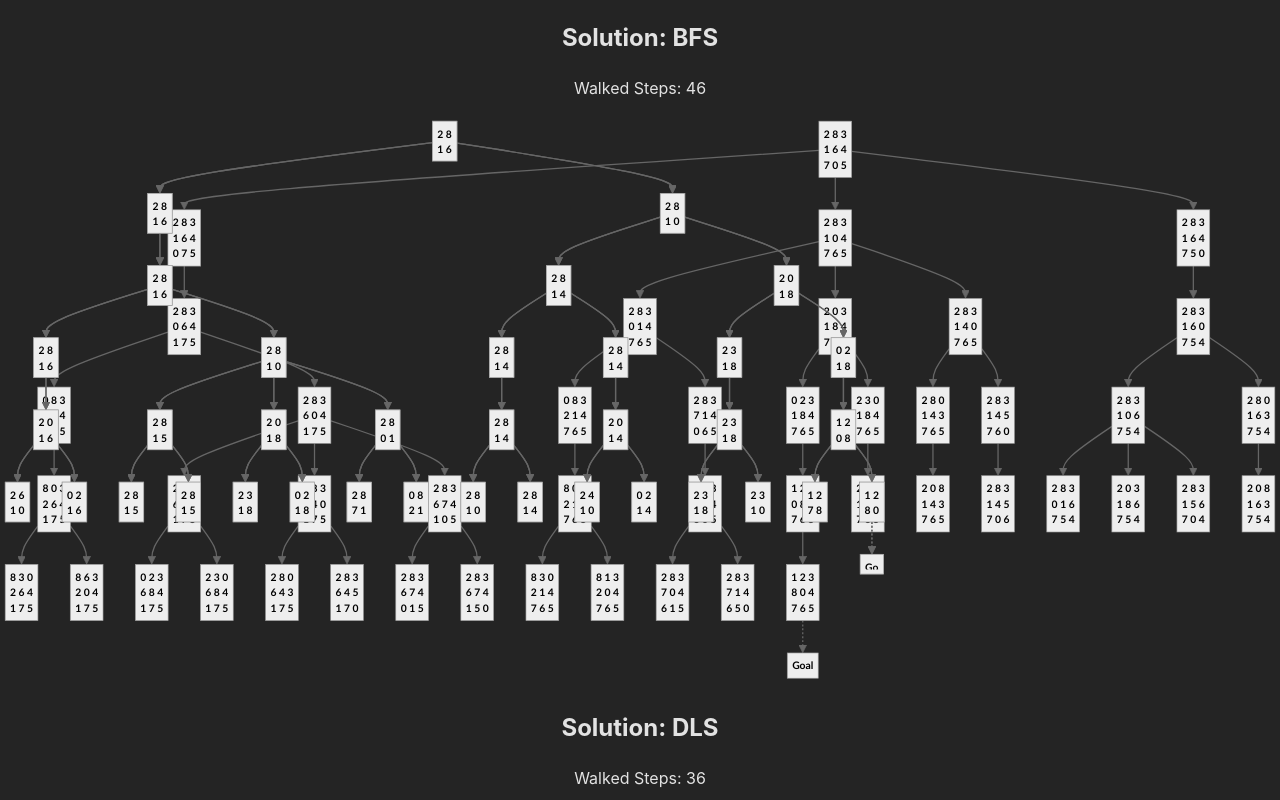
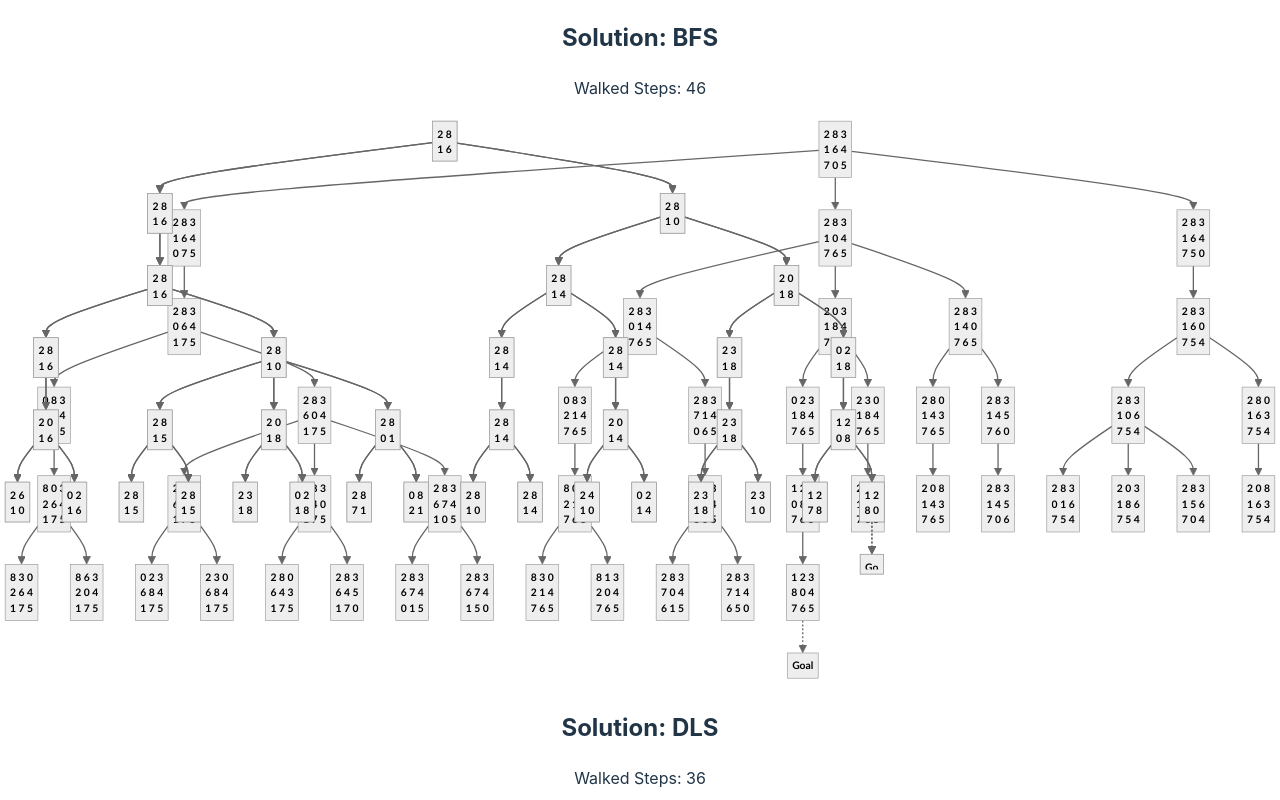
Before and after one commit to AsherJingkongChen/eight-puzzle-problem, a Vue app: page / in a window 1280 px wide. Shown: the top 800 px of the page. Built offline with nearby package versions, Linux system fonts and the light colour scheme.

Commit message:
(fix): Use light theme on print device

```diff
--- a/src/components/Solution.vue
+++ b/src/components/Solution.vue
@@ -49,13 +49,16 @@ onBeforeMount(() => {
 </script>
 
 <template>
-  <h2>Solution: {{ name }}</h2>
-  <p v-if="walkedStepsCount">Walked Steps: {{ walkedStepsCount }}</p>
-  <pre class="mermaid" v-if="walkedStepsMermaidText">
+  <section class="solution">
+    <h2>Solution: {{ name }}</h2>
+    <p v-if="walkedStepsCount">Walked Steps: {{ walkedStepsCount }}</p>
+    <pre class="mermaid" v-if="walkedStepsMermaidText">
 flowchart TB
 {{ walkedStepsMermaidText }}
-  </pre>
-  <p v-else style="font-weight: bold; color: brown">No solution found</p>
+  </pre
+    >
+    <p v-else style="font-weight: bold; color: brown">No solution found</p>
+  </section>
 </template>
 
 <style scoped></style>
--- a/src/style.css
+++ b/src/style.css
@@ -4,8 +4,8 @@
   font-weight: 400;
 
   color-scheme: light dark;
-  color: rgba(255, 255, 255, 0.87);
-  background-color: #242424;
+  color: #213547;
+  background-color: #ffffff;
 
   font-synthesis: none;
   text-rendering: optimizeLegibility;
@@ -19,7 +19,7 @@ a {
   text-decoration: inherit;
 }
 a:hover {
-  color: #535bf2;
+  color: #747bff;
 }
 
 body {
@@ -42,7 +42,7 @@ button {
   font-size: 1em;
   font-weight: 500;
   font-family: inherit;
-  background-color: #1a1a1a;
+  background-color: #f9f9f9;
   cursor: pointer;
   transition: border-color 0.25s;
 }
@@ -64,15 +64,19 @@ button:focus-visible {
   text-align: center;
 }
 
-@media (prefers-color-scheme: dark) {
+.solution {
+  break-after: page;
+}
+
+/* @media (prefers-color-scheme: dark) {
   :root {
-    color: #213547;
-    background-color: #ffffff;
+    color: rgba(255, 255, 255, 0.87);
+    background-color: #242424;
   }
   a:hover {
-    color: #747bff;
+    color: #535bf2;
   }
   button {
-    background-color: #f9f9f9;
+    background-color: #1a1a1a;
   }
-}
+} */
```
